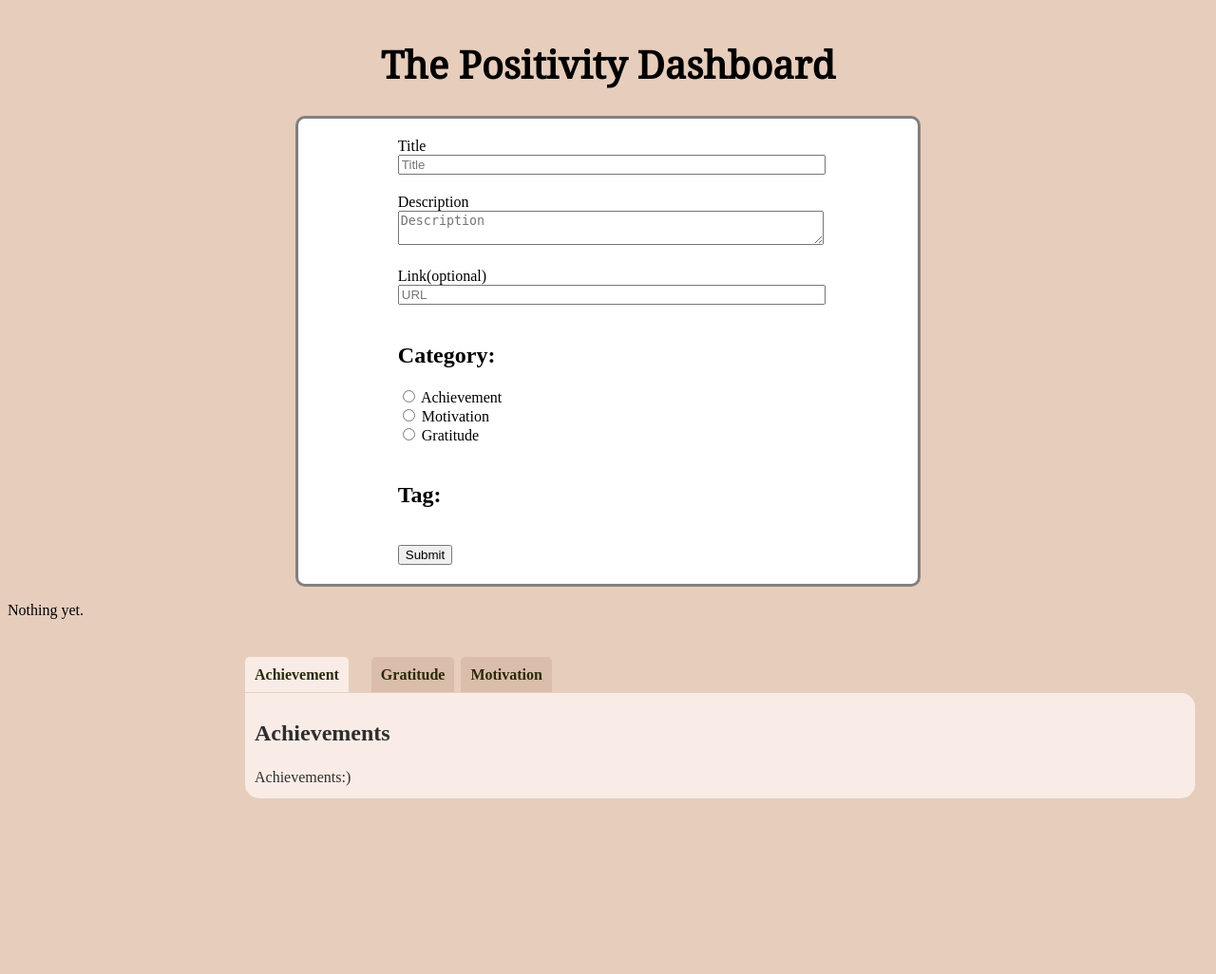
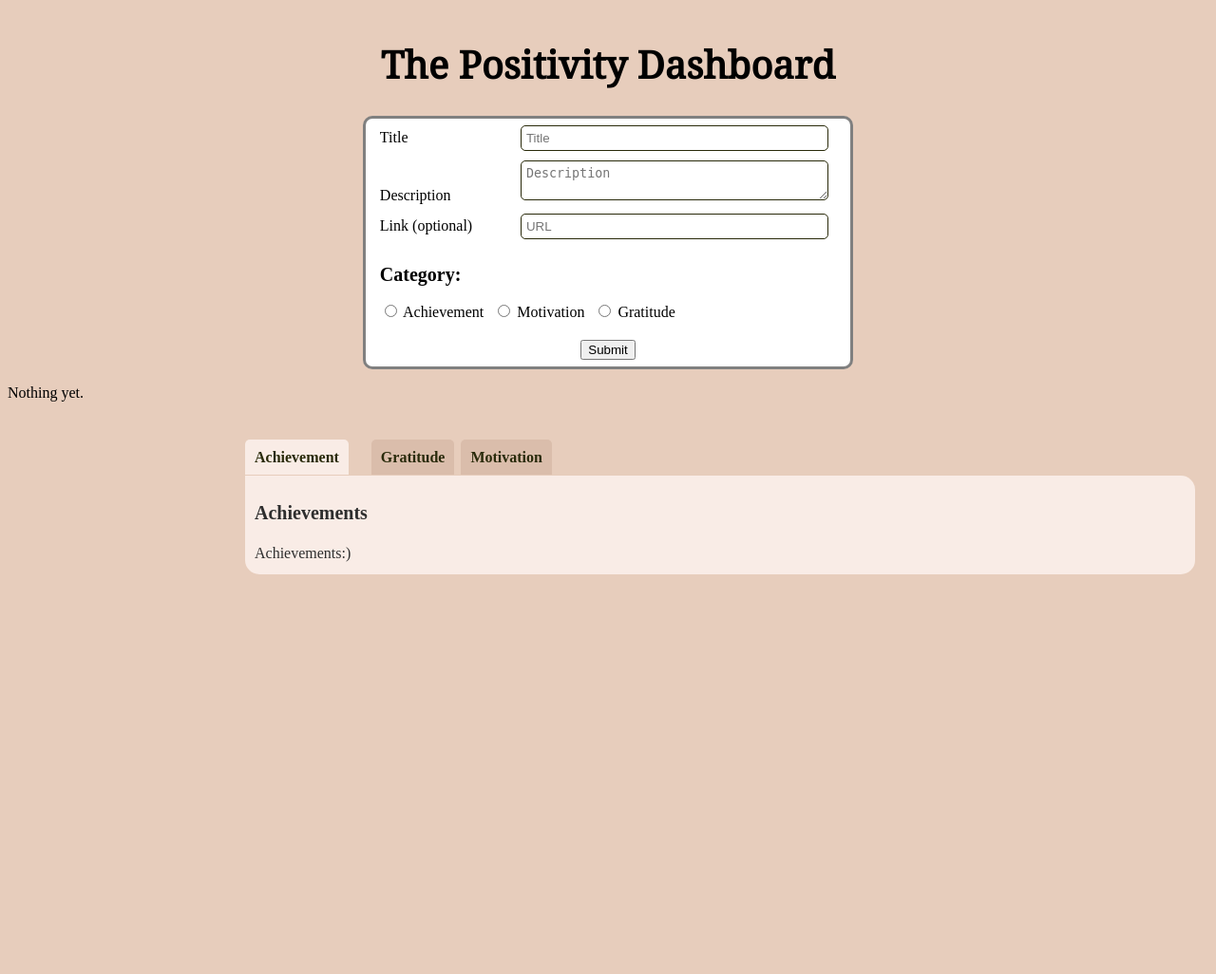
Before and after one commit to tiffanymatthe/positivitydashboard, a PHP site: page / in a window 1280 px wide. Shown: the top 1026 px of the page at 95% size. After the commit the page ends 605 px from the top, so only its background shows below. Run offline with PHP 8.4, Linux system fonts and the light colour scheme; data that the repository does not hold is empty; some libraries are stand-ins or nearby versions.

Commit message:
Add css for input entry.

```diff
--- a/index.php
+++ b/index.php
@@ -53,47 +53,70 @@ if ($stmt = mysqli_prepare($conn, $sql)) {
                 <textarea class="expand_input" name="entryDescription" id="entryDescription" placeholder="Description" rows="2"></textarea>
             </div>
             <div class="input_selection">
-                <label class="expand_label" for="entryLink">Link(optional)</label>
+                <label class="expand_label" for="entryLink">Link (optional)</label>
                 <input class="expand_input" type="url" name="entryLink" id="entryLink" placeholder="URL">
             </div>
             <div class="input_selection">
                 <h2>Category:</h2>
+                <div class="controls">
+                    <div>
                         <input type="radio" id="category0" name="category" value="Achievement">
                         <label for="category0">Achievement</label><br>
+                    </div>
+                    <div>
                         <input type="radio" id="category1" name="category" value="Motivation">
                         <label for="category1">Motivation</label><br>
+                    </div>
+                    <div>
                         <input type="radio" id="category2" name="category" value="Gratitude">
                         <label for="category2">Gratitude</label><br>
                     </div>
+                </div>
+            </div>
             <div class="input_selection">
-                <h2>Tag:</h2>
+                <h2 id="tag-header" style="display: none;">Tag:</h2>
                 <div class="tag-box" id="achievement-tags" style="display: none;">
+                    <div>
                         <input type="radio" id="tag0" name="tag" value="Personal">
                         <label for="tag0">Personal</label><br>
+                    </div>
+                    <div>
                         <input type="radio" id="tag1" name="tag" value="Professional">
                         <label for="tag1">Professional</label><br>
                     </div>
+                </div>
+
                 <div class="tag-box" id="motivation-tags" style="display: none;">
+                    <div>
                         <input type="radio" id="tag2" name="tag" value="School">
                         <label for="tag2">School</label><br>
+                    </div>
+                    <div>
                         <input type="radio" id="tag3" name="tag" value="Dreams">
                         <label for="tag3">Dreams</label><br>
+                    </div>
+                    <div>
                         <input type="radio" id="tag4" name="tag" value="Work">
                         <label for="tag4">Work</label><br>
+                    </div>
+                    <div>
                         <input type="radio" id="tag5" name="tag" value="Mental Health">
                         <label for="tag5">Mental Health</label><br>
+                    </div>
+                    <div>
                         <input type="radio" id="tag6" name="tag" value="Physical Health">
                         <label for="tag6">Physical Health</label><br>
                     </div>
+                </div>
+
                 <div class="tag-box" id="gratitude-tags" style="display: none;">
                     <input type="radio" id="tag7" name="tag" value="Big">
                     <label for="tag7">Big</label><br>
                     <input type="radio" id="tag8" name="tag" value="Small">
                     <label for="tag8">Small</label><br>
                 </div>
-
             </div>
-            <div class="input_selection">
+            <div class="input_selection submit">
                 <input type="submit">
             </div>
         </form>
--- a/script.js
+++ b/script.js
@@ -19,6 +19,7 @@ $(document).ready(function () {
       var targetBox = $("#" + inputValue.toLowerCase() + "-tags");
       $(".tag-box").not(targetBox).hide();
       $(targetBox).show();
+      $('#tag-header').show();
     }
   });
 });
--- a/style.css
+++ b/style.css
@@ -24,6 +24,10 @@ h1 {
   font-size: 40px;
   /* background-color: #DABDAB; */
   margin-top: 40px;
+}
+
+h2 {
+    font-size: 20px;
 }
 
 #main_content {
@@ -80,28 +84,44 @@ h1 {
 
 #add_entry {
   margin: auto;
-  width: 50%;
+  width: 40%;
   border: 3px solid grey;
-  padding: 10px;
+  padding: 2px;
   border-radius: 10px;
   background-color: white;
 }
 
 .input_selection {
+  display: block;
+  margin: auto;
+  width: 95%;
+  padding: 5px;
+}
+
+.submit {
+    text-align: center;
     display: block;
     margin: auto;
-    width: 70%;
-    padding: 10px;
+    width: 50%;
 }
 
 .expand_label {
-    display:table-cell;
-    width:3px;
-    border-radius: 10px;
+  display: inline-block;
+  width: 30%;
 }
 
 .expand_input {
-    display:table-cell;
-    width:100%;
+  width: 65%;
+  border-radius: 5px;
+  padding: 5px;
+  border: 1px solid #292a0a;
+}
 
+.controls, .tag-box {
+    display: flex;
+    flex-wrap: wrap;
 }
+
+.controls div label, .tag-box div label {
+    margin-right: 10px;
+}
```
Lines whose indentation alone changed are shown as unchanged.
